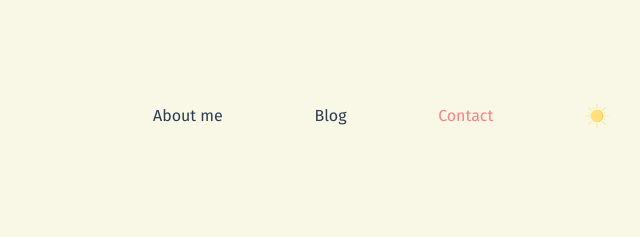
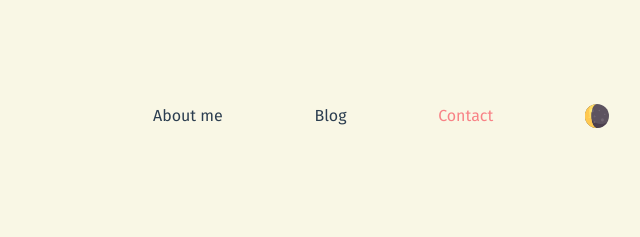
Before and after one commit to lemmusm/octopus, a Gatsby site: page /contact in a window 1280 px wide. Shown: the top 237 px of the page, 511-1151 px from the left. Built offline with nearby package versions, Linux system fonts and the light colour scheme; Gatsby itself is replaced by a stand-in of ours.

Commit message:
Fixed bug when displaying dark-mode/light-mode icons

```diff
--- a/src/components/header.js
+++ b/src/components/header.js
@@ -8,7 +8,7 @@ const active = {
   color: "#F88286",
 }
 
-const Header = ({ Rutas, toggleTheme }) => {
+const Header = ({ Rutas, toggleTheme, theme }) => {
   let path = globalHistory.location.pathname
   if (path === "/") {
     path = "/about me"
@@ -103,7 +103,7 @@ const Header = ({ Rutas, toggleTheme }) => {
               )
             })}
             <li className="mr-2">
-              <ToggleButton toggleTheme={toggleTheme} />
+              <ToggleButton toggleTheme={toggleTheme} theme={theme} />
             </li>
           </ul>
         </nav>
--- a/src/components/toggle_button.js
+++ b/src/components/toggle_button.js
@@ -2,13 +2,20 @@ import React from "react"
 import Sun from "../assets/svg/sun.svg"
 import Moon from "../assets/svg/moon.svg"
 
-const ToggleButton = ({ toggleTheme }) => {
+const ToggleButton = ({ toggleTheme, theme }) => {
   const storedTheme =
     typeof window !== "undefined" && window.localStorage.getItem("theme")
+
   return (
     <>
       <button className="toggleBtn" onClick={toggleTheme}>
-        {storedTheme === "light" ? <Moon /> : <Sun />}
+        {theme === "light" ? (
+          <Moon />
+        ) : storedTheme === "light" ? (
+          <Moon />
+        ) : (
+          <Sun />
+        )}
       </button>
     </>
   )
--- a/src/layouts/layout.js
+++ b/src/layouts/layout.js
@@ -49,6 +49,7 @@ const Layout = ({ children }) => {
         <Header
           Rutas={Rutas}
           toggleTheme={toggleTheme}
+          theme={theme}
           siteTitle={data.site.siteMetadata.title}
         />
         <div className="flex flex-wrap px-1 mt-32 sm:mt-40 md:mt-40 lg:mt-20 lg:px-12 xl:px-32">
```
